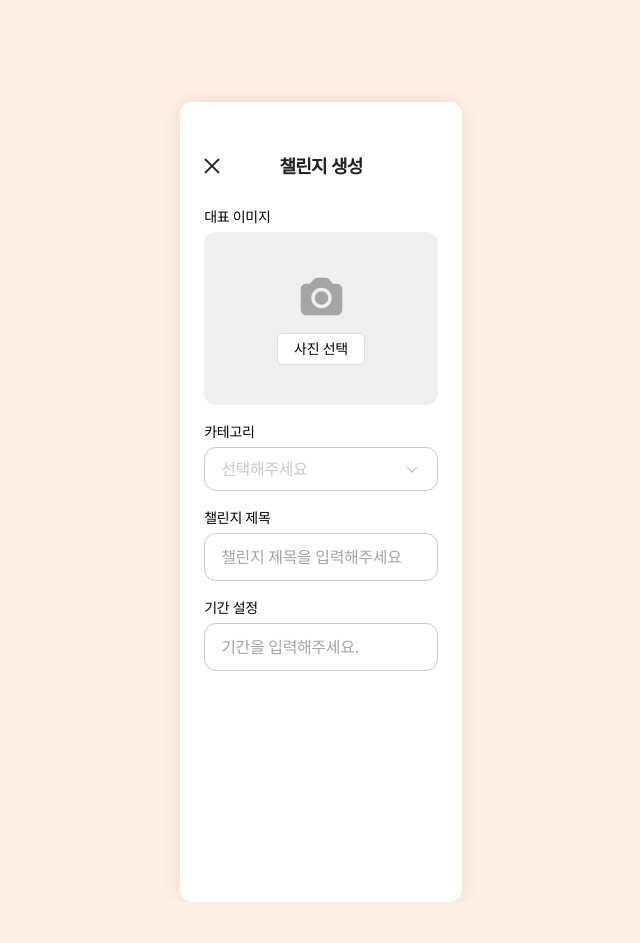
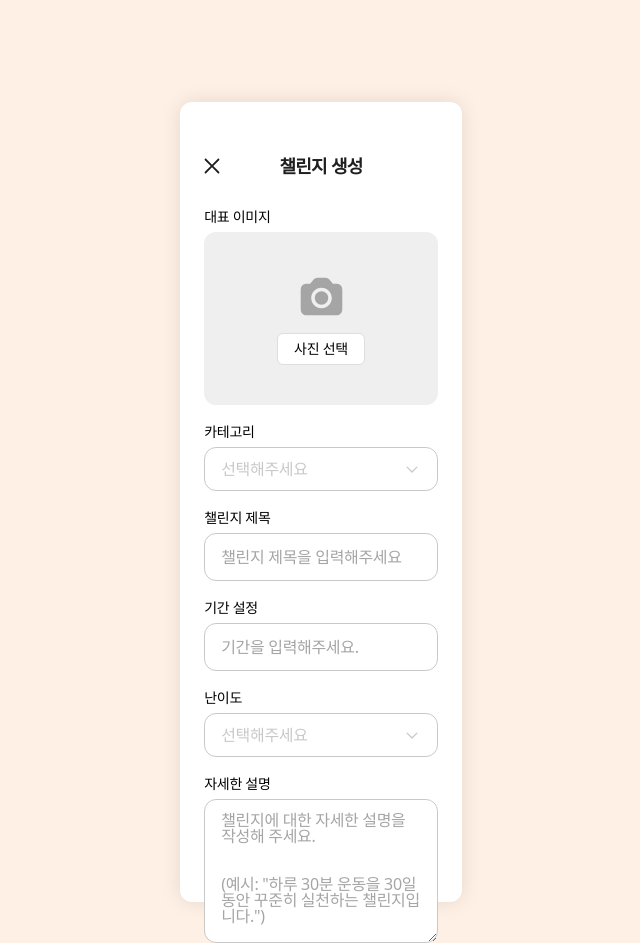
Before and after one commit to Chaellimi/Chaellimi_Web, a Next.js app: page /challenge/write in a window 1280 px wide. Shown: the whole page, without its empty margins (319-959 px from the left). Before the commit the page ends 902 px from the top, so only its background shows below. Built offline with nearby package versions, Linux system fonts and the light colour scheme.

Commit message:
feat(#46) :: 자세한 설명 추가

```diff
--- a/src/app/challenge/write/page.tsx
+++ b/src/app/challenge/write/page.tsx
@@ -22,10 +22,11 @@ const Write = () => {
     difficulty: '',
     description: '',
   });
-  const categories = ['운동', '공부', '취미', '기타'];
+  const categories = ['건강', '생산성', '창의성', '학습'];
+  const difficulty = ['상', '중', '하'];
 
-  const handleCategoryChange = (category: string) => {
-    setChallengeData((prev) => ({ ...prev, category }));
+  const handleChange = (key: keyof ChallengeData, value: string) => {
+    setChallengeData((prev) => ({ ...prev, [key]: value }));
   };
 
   return (
@@ -50,7 +51,7 @@ const Write = () => {
           <DropdownSelector
             options={categories}
             selectedOption={challengeData.category}
-            onSelect={(category) => handleCategoryChange(category)}
+            onSelect={(category) => handleChange('category', category)}
           />
         </div>
 
@@ -77,6 +78,29 @@ const Write = () => {
             placeholder="기간을 입력해주세요."
           />
         </div>
+
+        {/* 난이도 설정 */}
+        <div className="flex flex-col gap-2">
+          <div className="text-bn3">난이도</div>
+          <DropdownSelector
+            options={difficulty}
+            selectedOption={challengeData.difficulty}
+            onSelect={(difficulty) => handleChange('difficulty', difficulty)}
+          />
+        </div>
+
+        {/* 자세한 설명 */}
+        <div className="flex flex-col gap-2">
+          <div className="text-bn3">자세한 설명</div>
+          <Input
+            value={challengeData.description}
+            onChange={(description) =>
+              setChallengeData((prev) => ({ ...prev, description }))
+            }
+            placeholder={`챌린지에 대한 자세한 설명을 작성해 주세요.\n\n\n(예시: "하루 30분 운동을 30일 동안 꾸준히 실천하는 챌린지입니다.")`}
+            type="textarea"
+          />
+        </div>
       </div>
     </div>
   );
```
